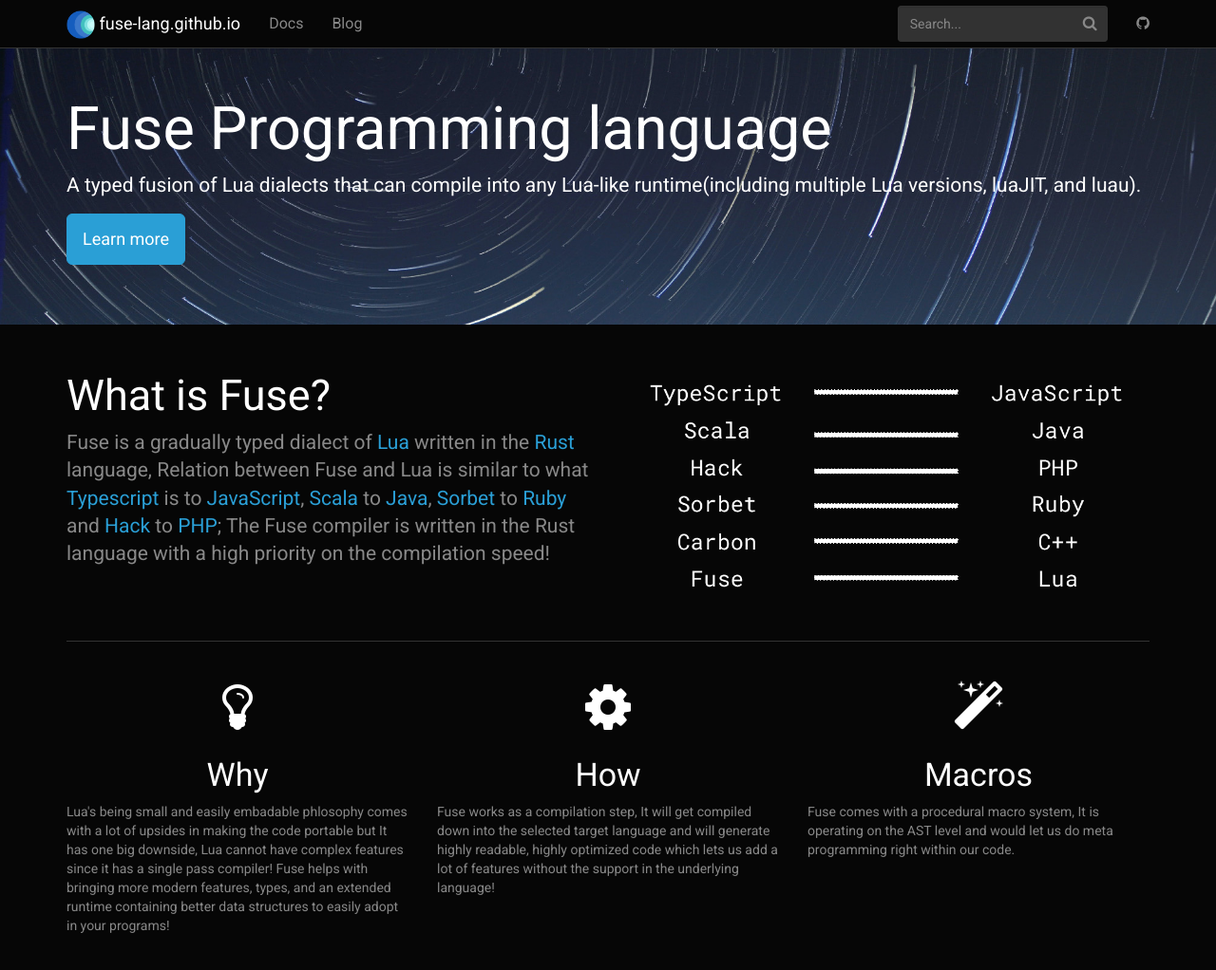
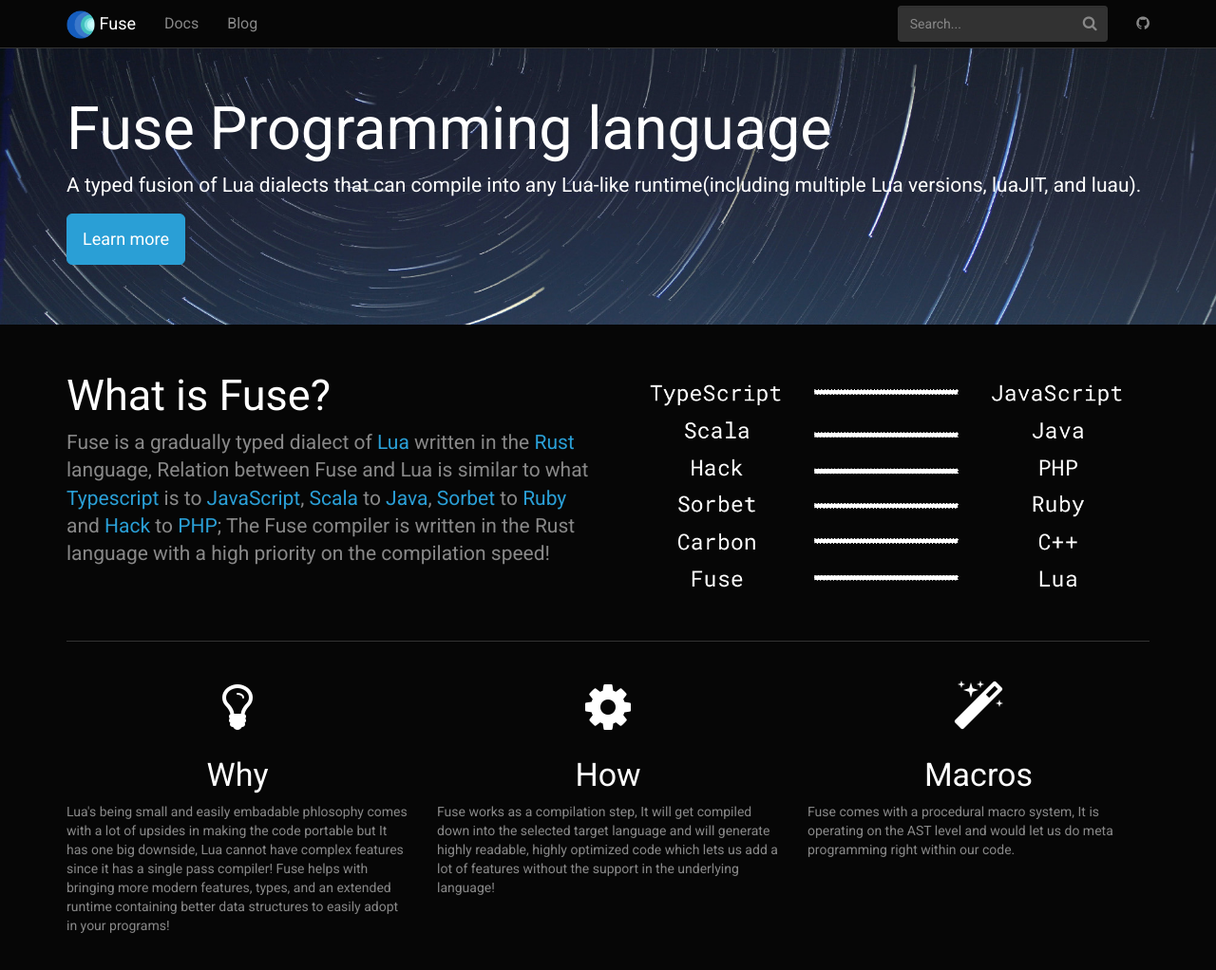
Before and after one commit to fuse-lang/fuse-lang.github.io, a Jekyll site: the page built from index.html, in a window 1280 px wide and 1061 px high. Shown: the top 1022 px of the window at 95% size. Built offline with Jekyll 4.4.1, drawn with Linux system fonts in a browser that asks for light colours; part of the change alters nothing that is shown.

Commit message:
fix: issue in config after merging.

```diff
--- a/_config.yml
+++ b/_config.yml
@@ -1,4 +1,3 @@
-<<<<<<< HEAD
 # Site settings
 title: Fuse
 email: rzvxa@protonmail.com
@@ -57,59 +56,3 @@ collections:
   posts:
     permalink: /blog/:year/:month/:day/:title/
     output: true
-=======
-# Site settings
-title: Fuse
-email: rzvxa@protonmail.com
-description: >
-  A typed dialect of the Lua programming language
-lang: en-US
-
-baseurl: "/" # the subpath of your site, e.g. /blog/
-url: https://fuse-lang.github.io/ # the base hostname & protocol for your site
-git_address: https://github.com/fuse-lang/fuse-lang.github.io
-git_edit_address: https://github.com/fuse-lang/fuse-lang.github.io/tree/master
-
-# Build settings
-markdown: kramdown
-highlighter: rouge
-# Plugins (previously gems:)
-plugins:
-  - jekyll-feed
-  - jekyll-redirect-from
-  - jekyll-seo-tag
-  - jekyll-sitemap
-
-exclude:
-  - Gemfile
-  - Gemfile.lock
-  - .idea/
-  - .gitignore
-  - README.md
-  - vendor
-timezone: Europe/Berlin
-defaults:
-- scope:
-    path: _posts
-    type: posts
-  values:
-    layout: post
-    sectionid: blog
-
-- scope:
-    path: _docs
-    type: docs
-  values:
-    layout: docs
-    sectionid: docs
-    seo:
-      type: "WebPage"
-
-collections:
-  docs:
-    permalink: /:collection/:path/
-    output: true
-  posts:
-    permalink: /blog/:year/:month/:day/:title/
-    output: true
->>>>>>> 9c1c28d7891eaa7cfba1a2628ac11b36530dd420
```
